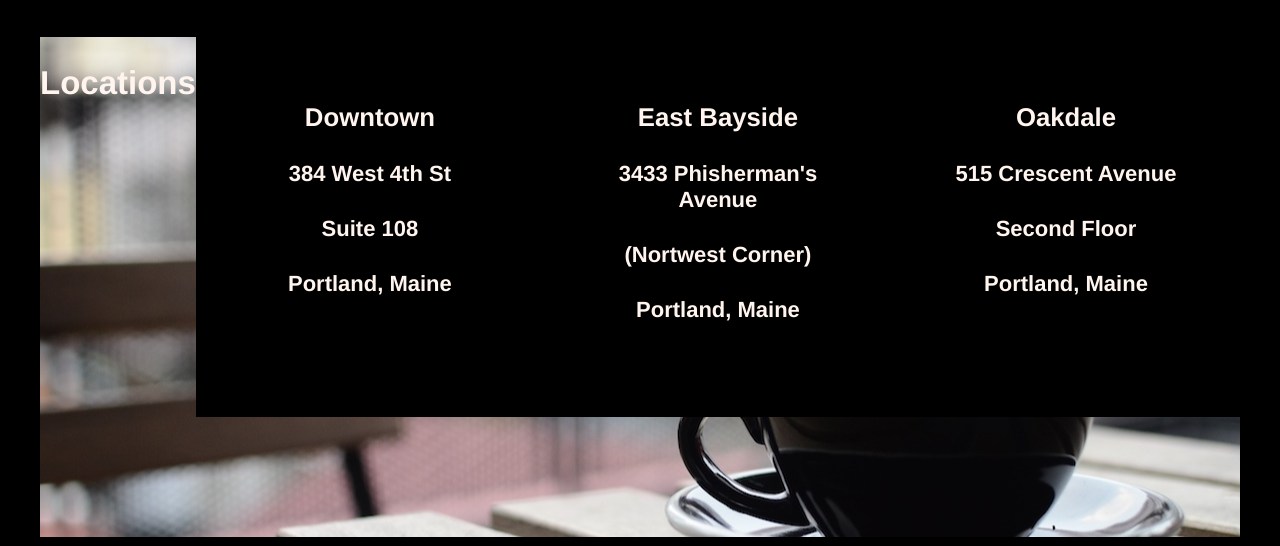
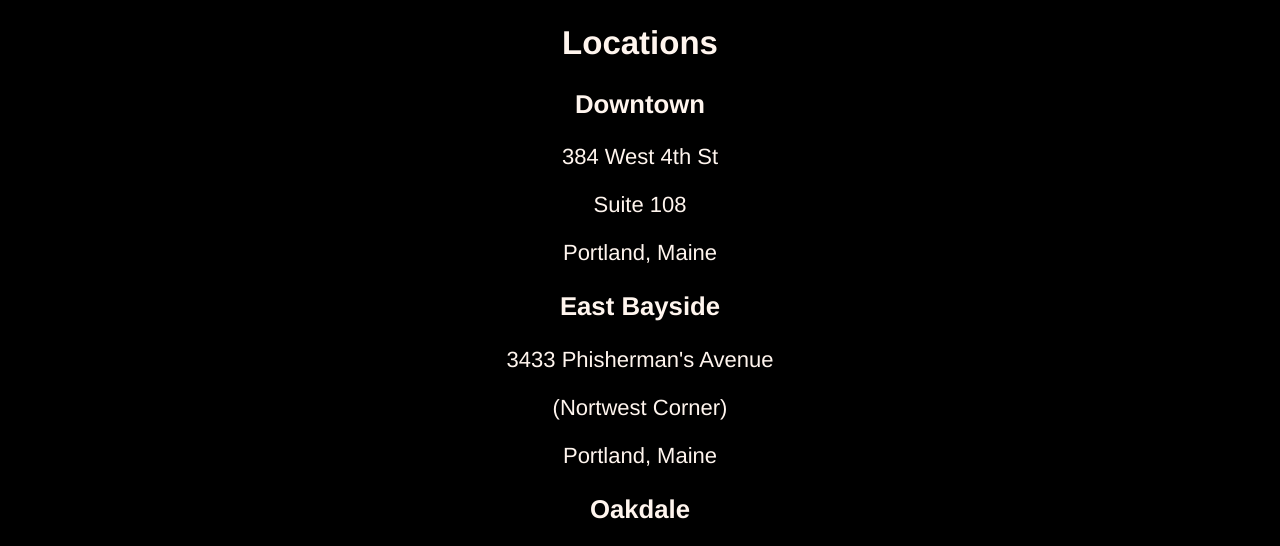
Before and after one commit to sebaspont/tea-cozy, a plain HTML site: page index.html in a window 1280 px wide. Shown: the part 1468-2014 px from the top of the page. Drawn offline with Linux system fonts and the light colour scheme.

```diff
--- a/index.html
+++ b/index.html
@@ -57,26 +57,29 @@
 </div>
 <!-- Locations -->
 <div id="locations">
-  <div class="locations-container">
-    <h2>Locations</h2>
-    <div class="location">
-      <h3>Downtown</h3>
-      <h4>384 West 4th St</h4>
-      <h4>Suite 108</h4>
-      <h4>Portland, Maine</h4>
+  <div class="locations-banner">
+    <div class="locations-text">
+      <h2>Locations<h2>
     </div>
-    <div class="location">
-      <h3>East Bayside</h3>
-      <h4>3433 Phisherman's Avenue</h4>
-      <h4>(Nortwest Corner)</h4>
-      <h4>Portland, Maine</h4>
-    </div>
-    <div class="location">
-      <h3>Oakdale</h3>
-      <h4>515 Crescent Avenue</h4>
-      <h4>Second Floor</h4>
-      <h4>Portland, Maine</h4>
-    </div>
+    <div class="location-box-container">
+      <div class="location-box">
+        <h3>Downtown</h3>
+        <p>384 West 4th St</p>
+        <p>Suite 108</p>
+        <p>Portland, Maine</p>
+      </div>
+      <div class="location-box">
+        <h3>East Bayside</h3>
+        <p>3433 Phisherman's Avenue</p>
+        <p>(Nortwest Corner)</p>
+        <p>Portland, Maine</p>
+      </div>
+      <div class="location-box">
+        <h3>Oakdale</h3>
+        <p>515 Crescent Avenue</p>
+        <p>Second Floor</p>
+        <p>Portland, Maine</p>
+      </div>
   </div>
 </div>
 
```
